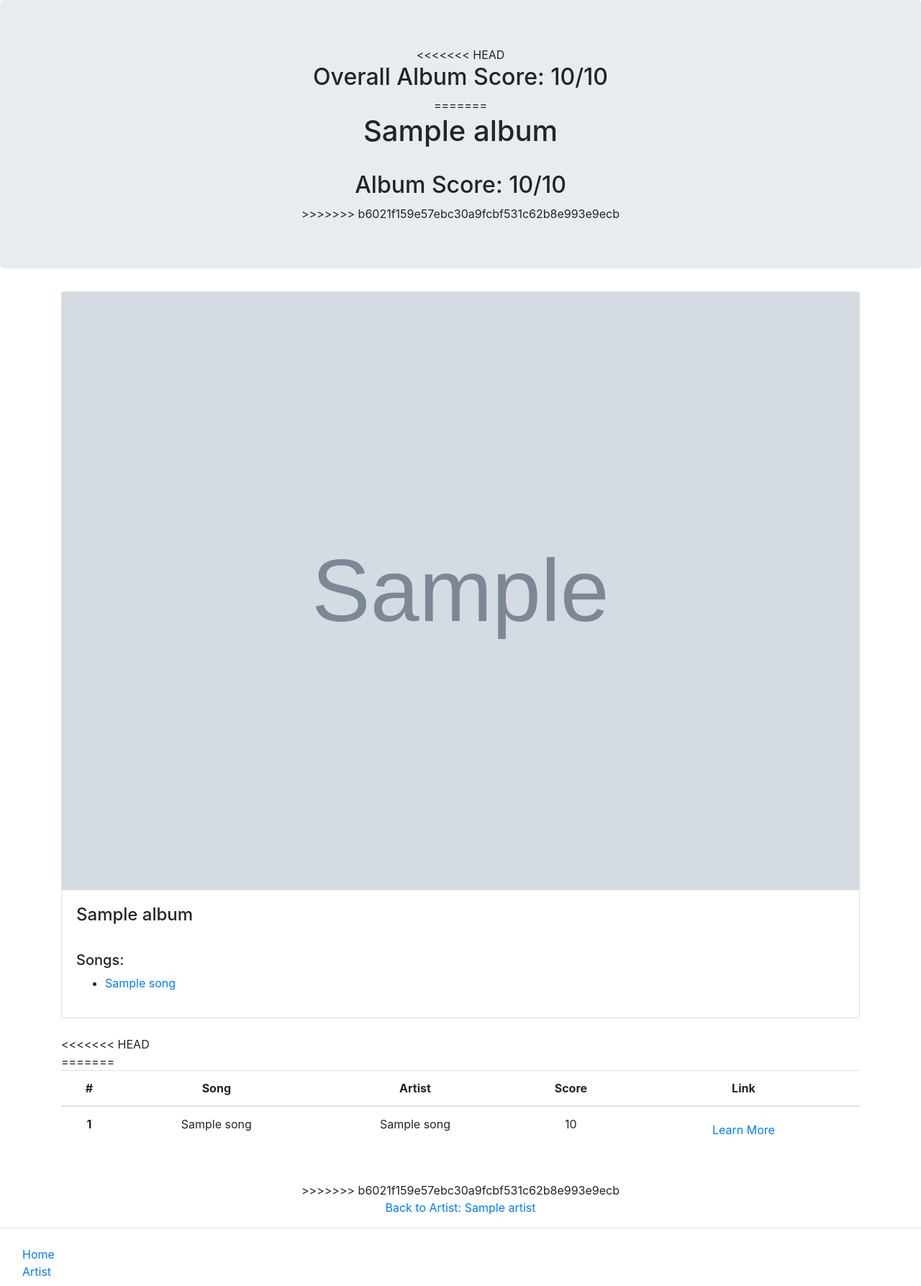
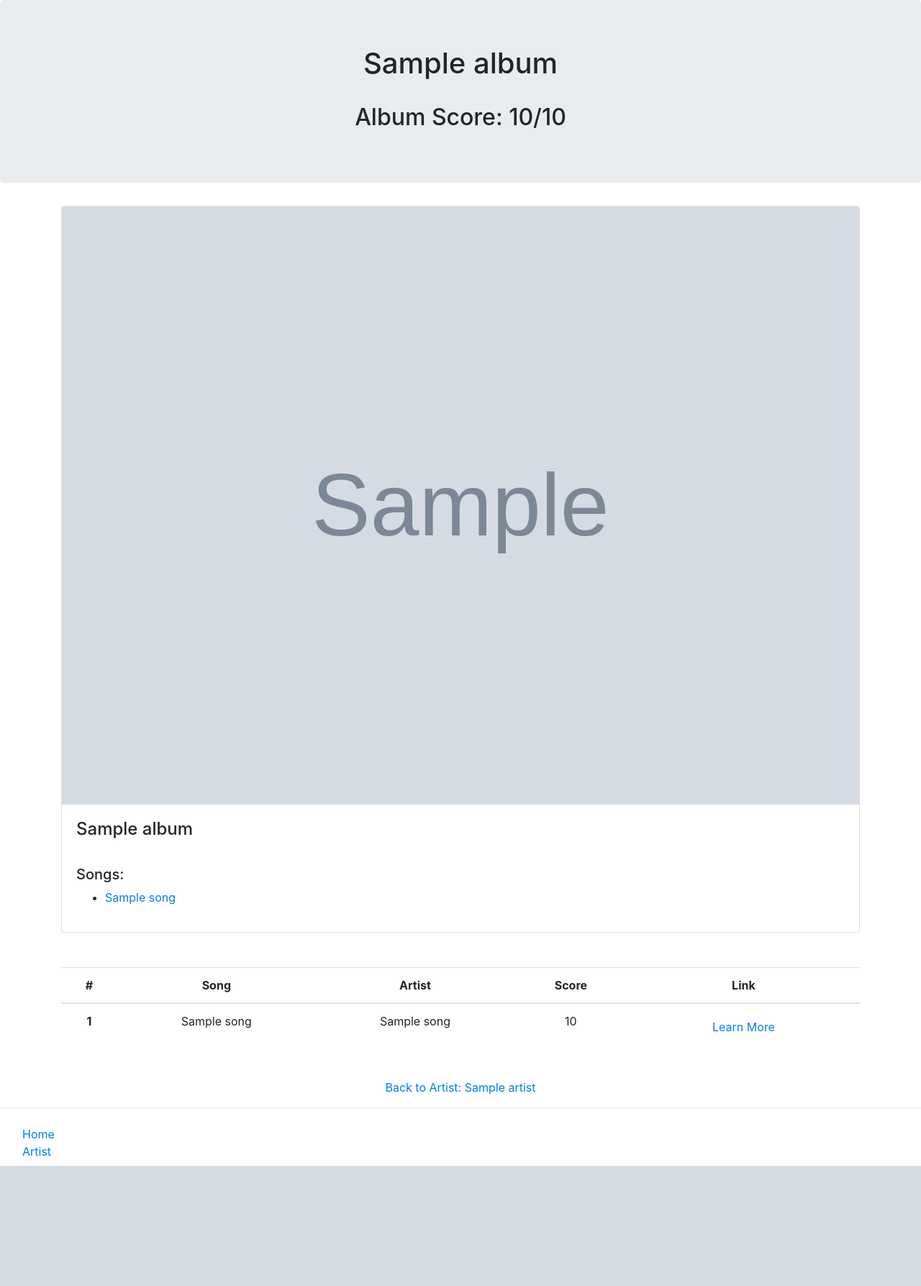
Before and after one commit to amykidd2/Applausable_WAD2_Group_Project, a Django app: a page that uses templates/applausable/album.html in a window 1280 px wide. Shown: the part 56-1843 px from the top of the page at 72% size. After the commit the page ends 1676 px from the top, so only its background shows below. Run offline with Django 3.2, Linux system fonts and the light colour scheme; tables that the repository leaves empty hold one stand-in row (values such as "Sample post"); grey boxes marked "Sample" are stand-in pictures; some libraries are stand-ins or nearby versions.

Commit message:
Fixed Albulm merge issues

```diff
--- a/templates/applausable/album.html
+++ b/templates/applausable/album.html
@@ -11,13 +11,8 @@
 <div class="jumbotron">
     <div class="text-center">
         {% if album %}
-<<<<<<< HEAD
-            {% if overallScore %}
-            <br />
-            <h2> Overall Album Score: {{overallScore.overallScore__avg|floatformat}}/10</h2>
-            {% endif %}
-=======
         <h1>{{ album.albumName }}</h1>
+
 
         {% if album.artistName %}
         <br />
@@ -30,7 +25,7 @@
         <br />
         <h2> Album Score: {{overallScore.overallScore__avg|floatformat}}/10</h2>
         {% endif %}
->>>>>>> b6021f159e57ebc30a9fcbf531c62b8e993e9ecb
+
 
         {% else %}
         <h1>No album found</h1>
@@ -70,9 +65,9 @@
 </div>
 
 <div class="container">
-<<<<<<< HEAD
+
     <br />
-=======
+
     <table class="table table-hover">
         <thead>
             <tr>
@@ -109,7 +104,6 @@
 <div class="container" align="center">
     <br />
 
->>>>>>> b6021f159e57ebc30a9fcbf531c62b8e993e9ecb
     <a href="{% url 'applausable:show_artist' album.artistID.slug %}">
         <p>Back to Artist: {{ album.artistID.artistName }}</p>
     </a>
```
